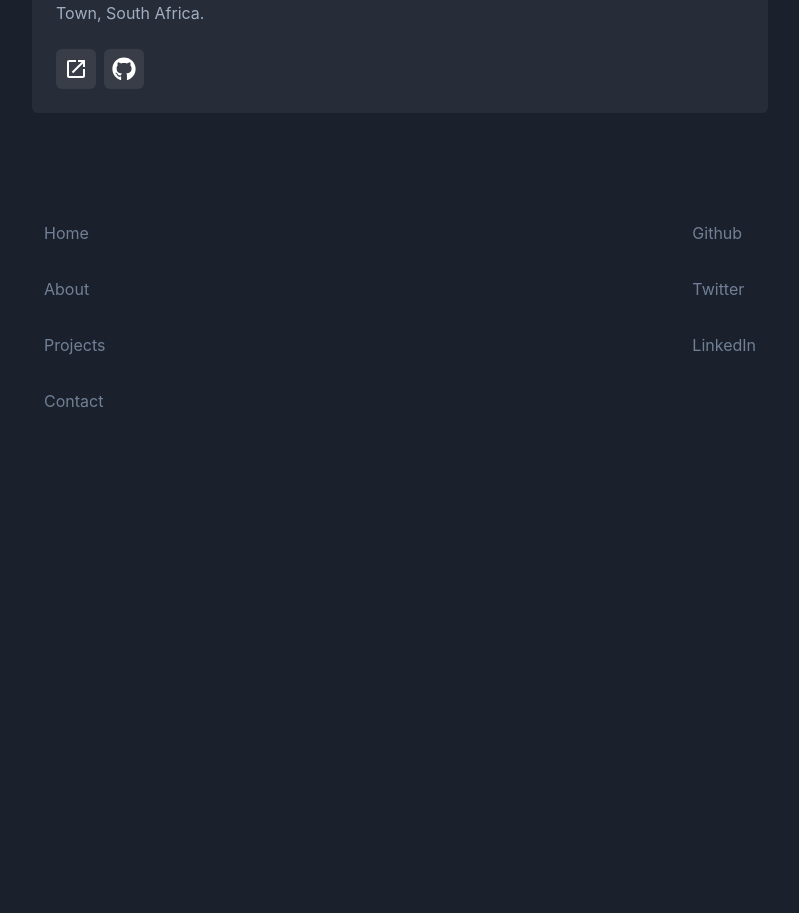
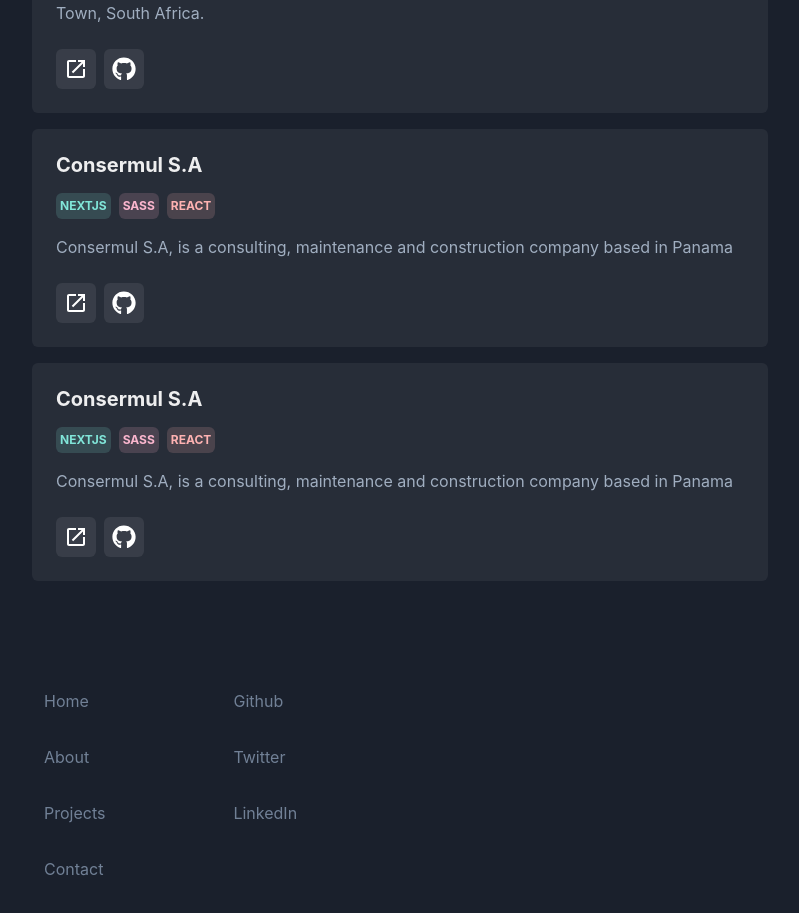
Before and after one commit to edizyurdakul/portfolio-archived, a Next.js app: page / in a window 1280 px wide. Shown: the part 767-1680 px from the top of the page, without its empty margins (240-1039 px from the left). Before the commit the page ends 1256 px from the top, so only its background shows below. Built offline with nearby package versions, Linux system fonts and the light colour scheme.

Commit message:
Add new project, update footer

```diff
--- a/components/Footer/index.tsx
+++ b/components/Footer/index.tsx
@@ -8,7 +8,7 @@ export default function Footer() {
       <HStack
         flexDirection={{ base: "column", md: "row" }}
         alignItems="flex-start"
-        justifyContent=" space-between"
+        justifyContent="flex-start"
         color={useColorModeValue("gray.500", "gray.500")}
       >
         <VStack ml={{ base: "2", sm: "2", md: "0" }} mr={{ base: "0", sm: "0", md: "24" }} alignItems="flex-start">
--- a/pages/index.tsx
+++ b/pages/index.tsx
@@ -101,7 +101,7 @@ export default function HomePage() {
           bg={useColorModeValue("gray.100", "whiteAlpha.100")}
           rounded="md"
           css={{ transition: "all ease-in-out 0.15s" }}
-          _hover={{ transform: `${" translateY(-2px)"} ${"scale(1.005)"}` }}
+          _hover={{ transform: `${" translateY(-2px)"} ${"scale(1.005)"}`, boxShadow: "0 0 11px rgba(33,33,33,.2); " }}
         >
           <VStack align="stretch">
             <Box p={2}>
@@ -127,7 +127,7 @@ export default function HomePage() {
               </Text>
               <HStack mt={6}>
                 <Tooltip label="Open live website">
-                  <Link href="https://hamshackradio.live">
+                  <Link target="_blank" href="https://hamshackradio.live">
                     <IconButton
                       aria-label="Open live website"
                       colorScheme={"gray"}
@@ -147,6 +147,114 @@ export default function HomePage() {
             </Box>
           </VStack>
         </HStack>
+        <HStack
+          alignItems="flex-start"
+          p={4}
+          mt={4}
+          bg={useColorModeValue("gray.100", "whiteAlpha.100")}
+          rounded="md"
+          css={{ transition: "all ease-in-out 0.15s" }}
+          _hover={{
+            transform: `${" translateY(-2px)"} ${"scale(1.005)"}`,
+            boxShadow: "0 0 11px rgba(33,33,33,.2); ",
+          }}
+        >
+          <VStack align="stretch">
+            <Box p={2}>
+              <Heading as="h3" fontSize="xl">
+                Consermul S.A
+              </Heading>
+              <HStack css={{ marginLeft: "0" }} mt={4}>
+                <Badge p={1} rounded="md" colorScheme="teal">
+                  NextJS
+                </Badge>
+                <Badge p={1} rounded="md" colorScheme="pink">
+                  SASS
+                </Badge>
+                <Badge p={1} rounded="md" colorScheme="red">
+                  REACT
+                </Badge>
+              </HStack>
+              <Text color={useColorModeValue("gray.600", "gray.400")} mt={4}>
+                Consermul S.A, is a consulting, maintenance and construction company based in Panama
+              </Text>
+              <HStack mt={6}>
+                <Tooltip label="Open live website">
+                  <Link target="_blank" href="https://consermulsa.com">
+                    <IconButton
+                      aria-label="Open live website"
+                      colorScheme={"gray"}
+                      icon={useColorModeValue(<OpenIconDark />, <OpenIconLight />)}
+                    ></IconButton>
+                  </Link>
+                </Tooltip>
+                <Tooltip label="Open github repository">
+                  <Link target="_blank" href="https://github.com/edizyurdakul/ConsermulSA">
+                    <IconButton
+                      aria-label="Open github repo"
+                      colorScheme={"gray"}
+                      icon={useColorModeValue(<GithubIcon />, <GithubIcon />)}
+                    ></IconButton>{" "}
+                  </Link>
+                </Tooltip>
+              </HStack>
+            </Box>
+          </VStack>
+        </HStack>
+        <HStack
+          alignItems="flex-start"
+          p={4}
+          mt={4}
+          bg={useColorModeValue("gray.100", "whiteAlpha.100")}
+          rounded="md"
+          css={{ transition: "all ease-in-out 0.15s" }}
+          _hover={{
+            transform: `${" translateY(-2px)"} ${"scale(1.005)"}`,
+            boxShadow: "0 0 11px rgba(33,33,33,.2); ",
+          }}
+        >
+          <VStack align="stretch">
+            <Box p={2}>
+              <Heading as="h3" fontSize="xl">
+                Consermul S.A
+              </Heading>
+              <HStack css={{ marginLeft: "0" }} mt={4}>
+                <Badge p={1} rounded="md" colorScheme="teal">
+                  NextJS
+                </Badge>
+                <Badge p={1} rounded="md" colorScheme="pink">
+                  SASS
+                </Badge>
+                <Badge p={1} rounded="md" colorScheme="red">
+                  REACT
+                </Badge>
+              </HStack>
+              <Text color={useColorModeValue("gray.600", "gray.400")} mt={4}>
+                Consermul S.A, is a consulting, maintenance and construction company based in Panama
+              </Text>
+              <HStack mt={6}>
+                <Tooltip label="Open live website">
+                  <Link target="_blank" href="https://consermulsa.com">
+                    <IconButton
+                      aria-label="Open live website"
+                      colorScheme={"gray"}
+                      icon={useColorModeValue(<OpenIconDark />, <OpenIconLight />)}
+                    ></IconButton>
+                  </Link>
+                </Tooltip>
+                <Tooltip label="Open github repository">
+                  <Link target="_blank" href="https://github.com/edizyurdakul/ConsermulSA">
+                    <IconButton
+                      aria-label="Open github repo"
+                      colorScheme={"gray"}
+                      icon={useColorModeValue(<GithubIcon />, <GithubIcon />)}
+                    ></IconButton>{" "}
+                  </Link>
+                </Tooltip>
+              </HStack>
+            </Box>
+          </VStack>
+        </HStack>
       </Box>
       <Box mt={{ base: "12", sm: "16", md: "24" }}></Box>
     </>
```
